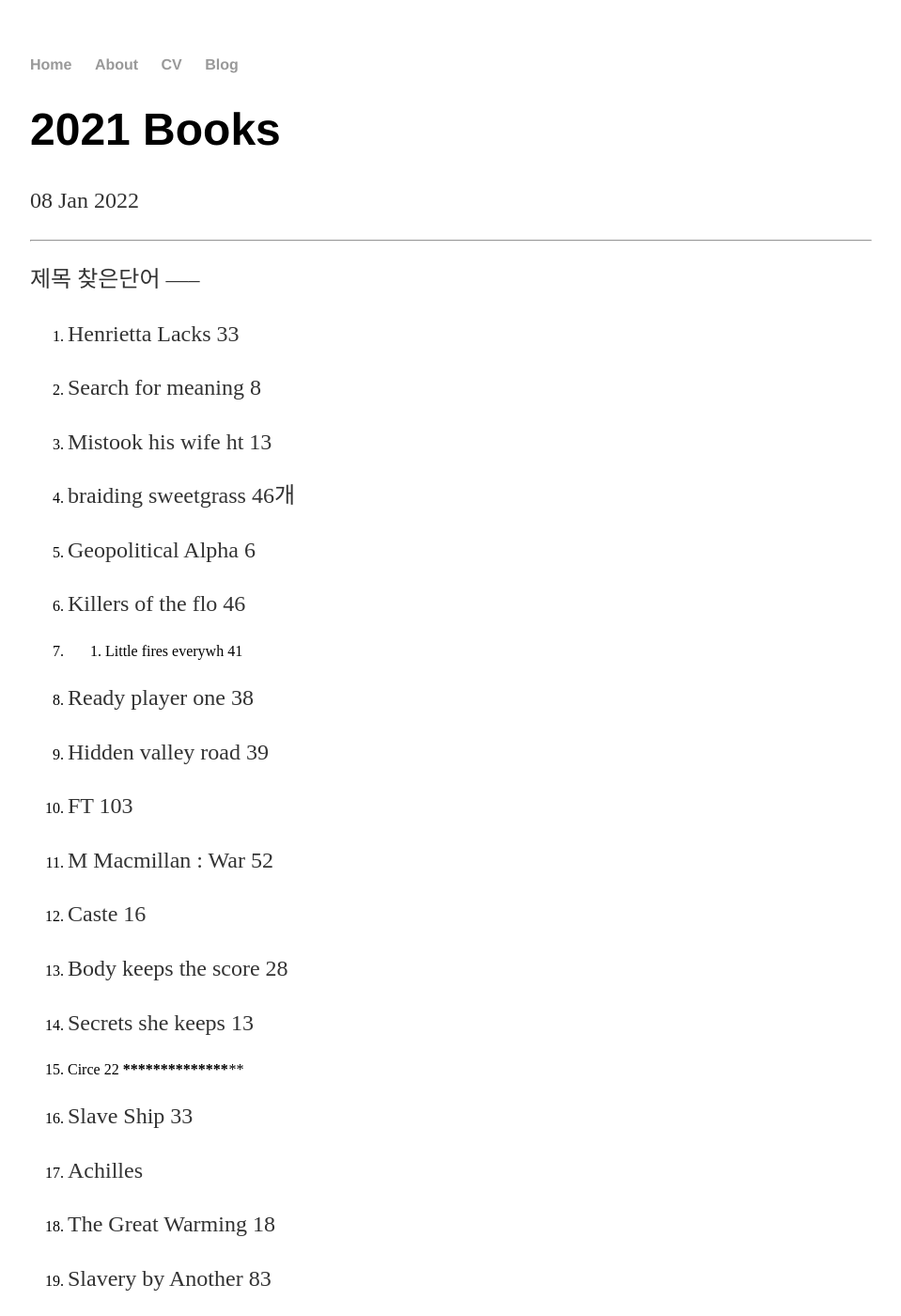
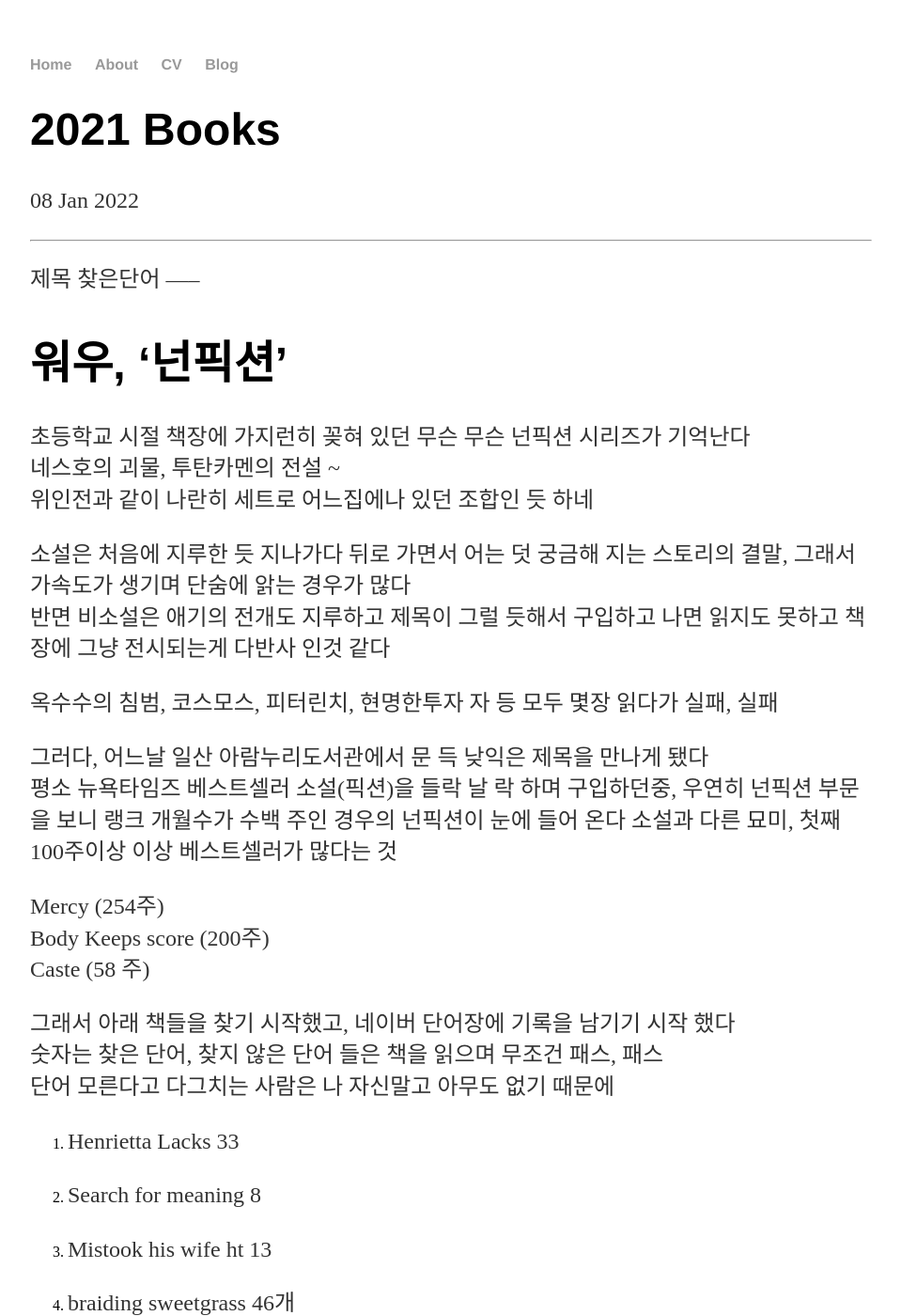
Before and after one commit to kslee5838/kslee5838.github.io, a Jekyll site: the page built from _posts/2022-01-08-2021-books.md, in a window 1280 px wide and 1400 px high. Shown: the whole window at 94% size, without its empty margins (160-1119 px from the left). Built offline with Jekyll 4.4.1, drawn with Linux system fonts in a browser that asks for light colours; our own code applies the rules of GitHub Pages for plain Markdown files.

Commit message:
1차 완성

```diff
--- a/_posts/2022-01-08-2021-books.md
+++ b/_posts/2022-01-08-2021-books.md
@@ -1,6 +1,29 @@
 -------------
 제목  찾은단어
 -----
+# 워우, '넌픽션'
+
+초등학교 시절 책장에 가지런히 꽂혀 있던 무슨 무슨 넌픽션 시리즈가 기억난다
+네스호의 괴물, 투탄카멘의 전설 ~
+위인전과 같이 나란히 세트로 어느집에나 있던 조합인 듯 하네
+
+소설은 처음에 지루한 듯 지나가다 뒤로 가면서 어는 덧 궁금해 지는 스토리의 결말, 그래서 가속도가 생기며 단숨에 앍는 경우가 많다
+반면 비소설은 애기의 전개도 지루하고 제목이 그럴 듯해서 구입하고 나면 읽지도 못하고 책장에 그냥 전시되는게 다반사 인것 같다
+
+옥수수의 침범, 코스모스, 피터린치, 현명한투자 자 등 모두 몇장 읽다가 실패, 실패
+
+그러다, 어느날 일산 아람누리도서관에서 문 득 낮익은 제목을 만나게 됐다
+평소 뉴욕타임즈 베스트셀러 소설(픽션)을 들락 날 락 하며 구입하던중, 우연히 넌픽션 부문을 보니 랭크 개월수가 수백 주인 경우의 넌픽션이 눈에 들어 온다
+소설과 다른 묘미, 첫째 100주이상 이상 베스트셀러가 많다는 것
+
+Mercy (254주)
+Body Keeps score (200주)
+Caste (58 주)
+
+
+그래서 아래 책들을 찾기 시작했고, 네이버 단어장에 기록을 남기기 시작 했다
+숫자는 찾은 단어, 찾지 않은 단어 들은 책을 읽으며 무조건 패스, 패스
+단어 모른다고 다그치는 사람은 나 자신말고 아무도 없기 때문에
 
 1. Henrietta Lacks  33
 
```
